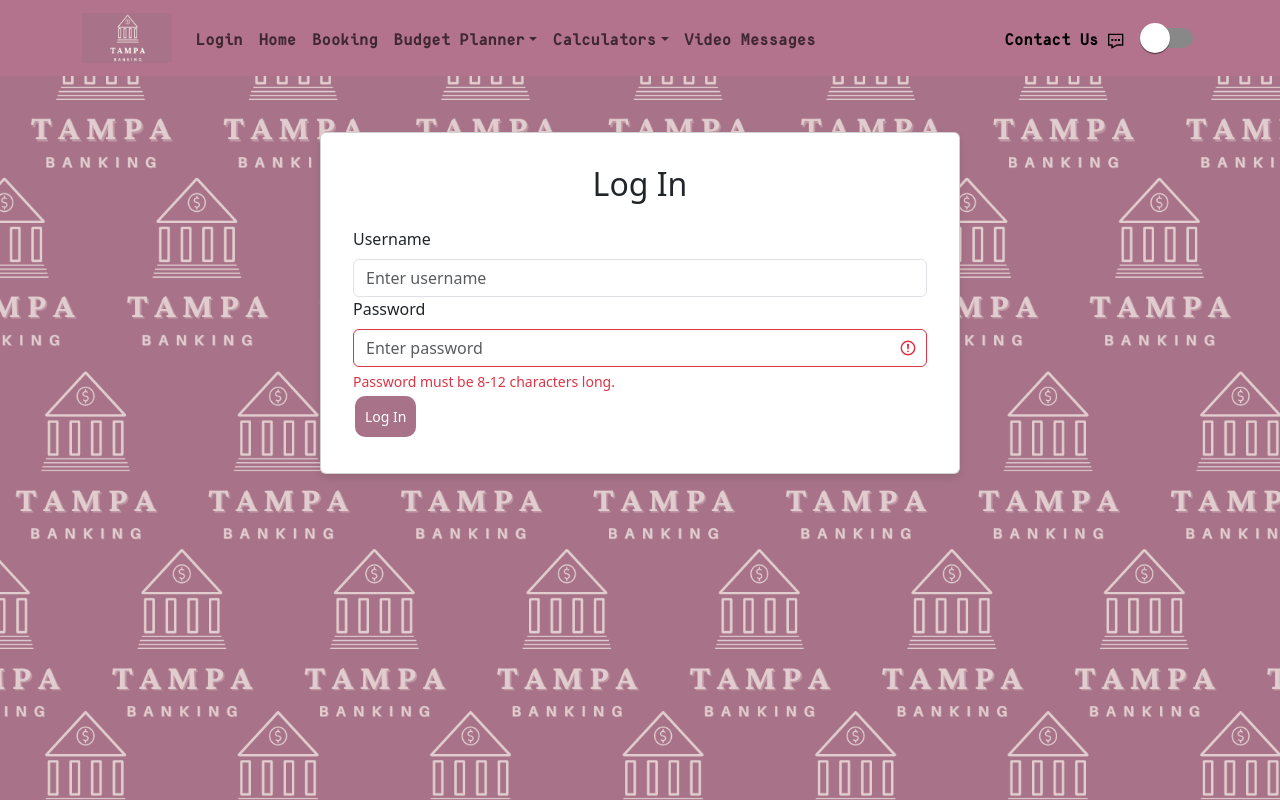
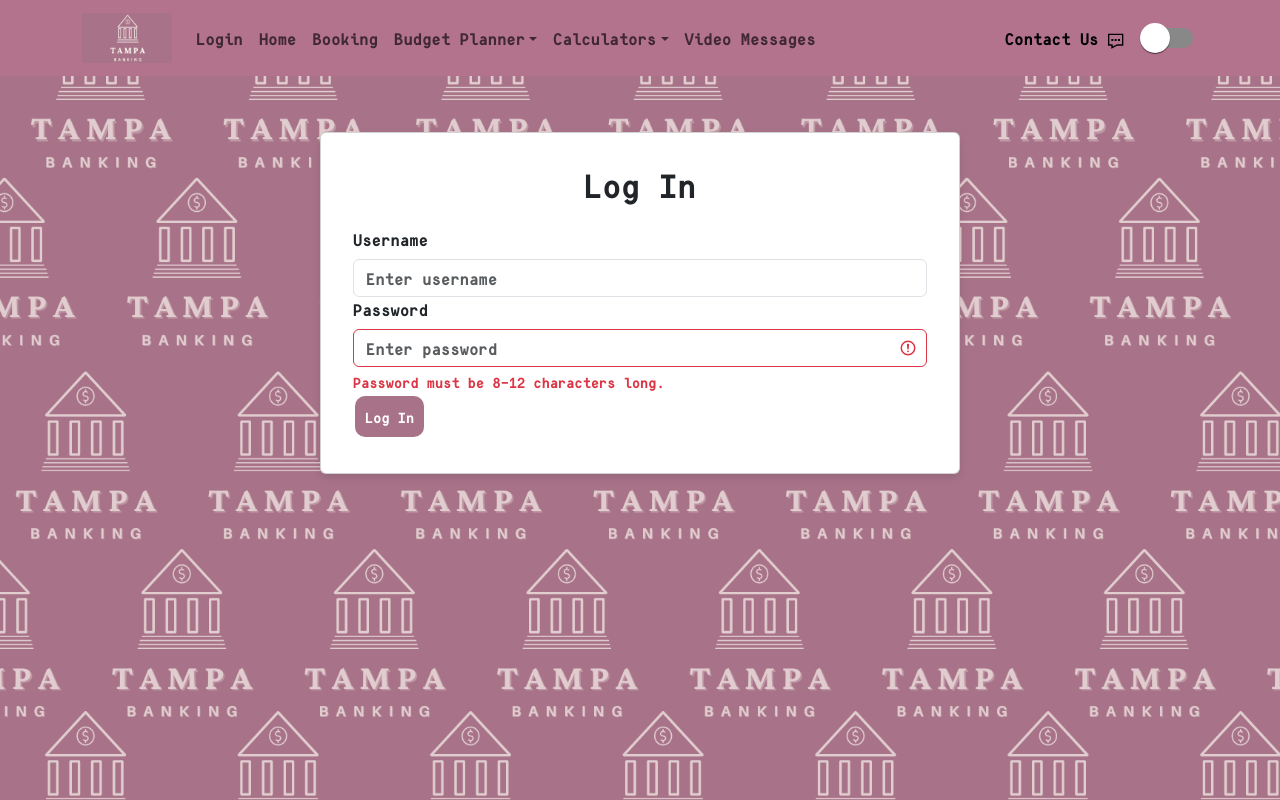
Before and after one commit to AndykingSkywalker/Money-App-Test, a React (Create React App) app: page /Login in a window 1280 px wide. Built offline with nearby package versions, Linux system fonts and the light colour scheme.

Commit message:
change of font

```diff
--- a/src/Components/Login/Login.jsx
+++ b/src/Components/Login/Login.jsx
@@ -28,7 +28,7 @@ const Login = () => {
         <Col md={6} className="mx-auto">
             <br/>
 
-            <Card className="login-card">
+            <Card className="login-card" style={{  fontFamily: 'crimsonpro' }}>
         <Form onSubmit={handleSubmit}>
         <h2
             className="mb-4 text-center"
```
